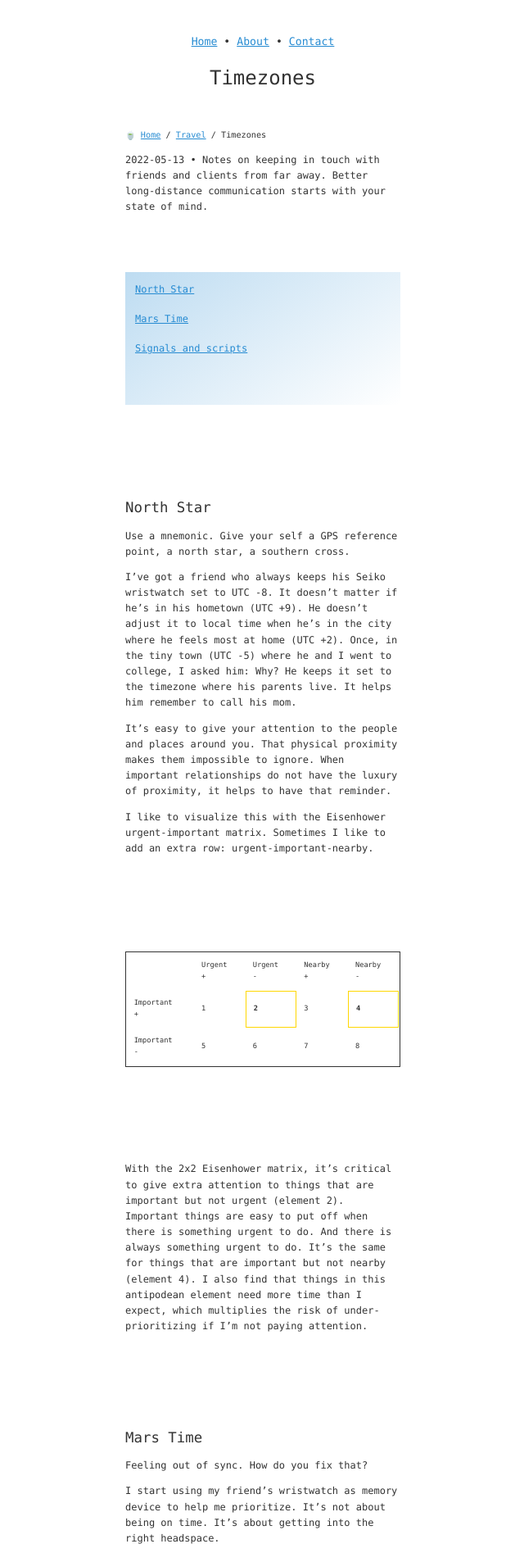
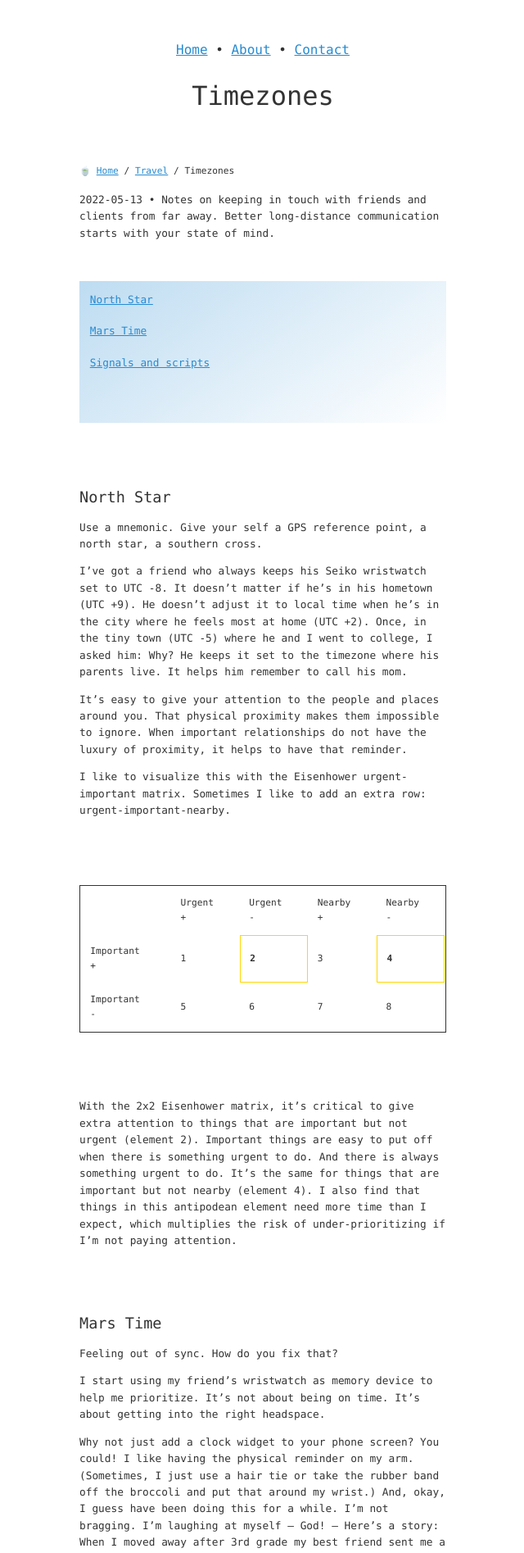
Before and after one commit to zachmccabe/zachmccabe.github.io, a Jekyll site: the page built from _travel/timezones.md, in a window 1280 px wide. Shown: the top 1895 px of the page at 82% size, without its empty margins (319-959 px from the left). Built offline with Jekyll 4.4.1, drawn with Linux system fonts in a browser that asks for light colours.

Commit message:
Update kao-nite-13.css

```diff
--- a/assets/kao-nite-13.css
+++ b/assets/kao-nite-13.css
@@ -6,13 +6,14 @@
   background-color: #fff;
   color: #333;
   font-family: ui-monospace, Menlo, Monaco, "Cascadia Mono", "Segoe UI Mono", "Roboto Mono", "Oxygen Mono", "Ubuntu Monospace", "Source Code Pro","Fira Mono", "Droid Sans Mono", "Courier New", monospace;
-  font-size: 12px;
+  font-size: 1rem;
   line-height: 1.6;
   word-wrap: break-word;
   overflow-wrap: break-word;
 }
 
 article, main, section {
+  font-size: 80%;
   margin: 0;
   padding: 0;
 }
@@ -30,7 +31,7 @@
 }
 
 footer {
-  font-size: 90%;
+  font-size: 70%;
   margin: 0 auto;
   padding: 5em 0 0;
   text-align: center;
@@ -68,7 +69,6 @@
 }
 
 .xnest-top {
-  font-size: 110%;
   text-align: center;
   margin-bottom: 1.5em;
   padding-top: 3em;
@@ -161,7 +161,7 @@
 
 figcaption {
   color: currentColor;
-  font-size: 85%;
+  font-size: 0.7rem;
   margin: 0;
   padding: 0;
   text-align: left;
@@ -257,7 +257,7 @@
 th, tr, td {
   text-align: left;
   color: currentColor;
-  font-size: 85%;
+  font-size: 0.7rem;
   font-weight: normal;
   margin: 0;
   padding: 1em;
@@ -286,7 +286,7 @@
 }
 
 .breadcrumbs {
-  font-size: 85%;
+  font-size: 0.7rem;
 }
 
 code {
@@ -395,31 +395,3 @@
   color: #ccc;
     }
 }
-
-/*
-The following responsive typography queries via Mike Foskett 🙏 Original on CodePen here:
-https://codepen.io/2kool2/pen/edgmmr
-*/
-
-/* This example begins from 320px | 20em  to  30px @ 1920px */
-@media (min-width: 20em) {
-  :root {
-    font-size: calc(1rem + ((1vw - .2em) / 1.37142857));
-  }
-}
-
-/* 1rem(16px) @ 48em(768px) increasing to 2rem(32px) @ 120em(1920px) */
-@media (min-width: 48em) {
-  :root {
-    font-size: calc(1rem + ((1vw - 0.48rem) * 1.3889));
-    /* Where: * 1.3889 = 100 * font_Size_Difference / viewport_Width_Difference */
-  }
-}
-
-/* Prevent font scaling beyond this breakpoint */
-@media (min-width: 120em) {
-  :root {
-    font-size: 2em;
-    /* Setting font-size to a fixed value */
-  }
-}
```
